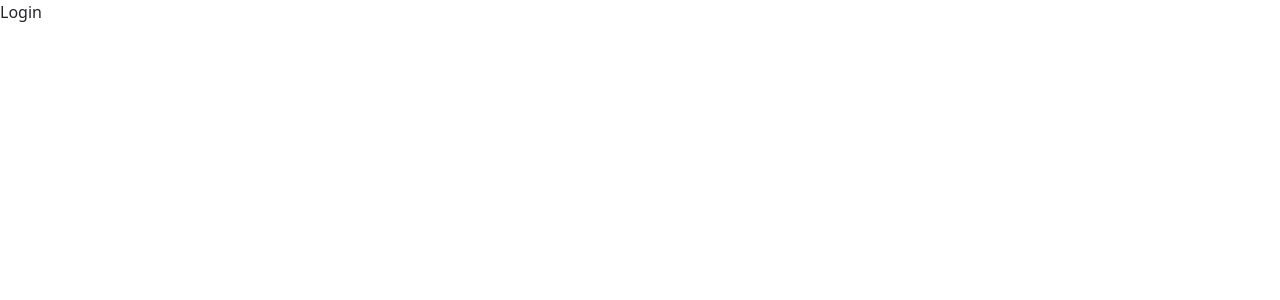
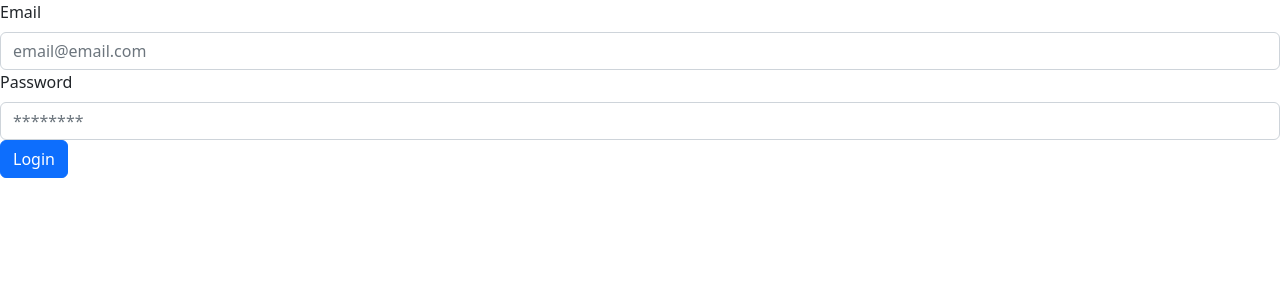
Before and after one commit to SoraBeat/alkemy-heroes-group-5, a React (Create React App) app: page / in a window 1280 px wide. Shown: the top 300 px of the page. Built offline with nearby package versions, Linux system fonts and the light colour scheme.

Commit message:
Basic form structure and field validation with formik and yup
Missing to create the repeating components

```diff
--- a/package.json
+++ b/package.json
@@ -14,7 +14,8 @@
     "react-router-dom": "^6.4.1",
     "react-scripts": "5.0.1",
     "sweetalert": "^2.1.2",
-    "web-vitals": "^2.1.4"
+    "web-vitals": "^2.1.4",
+    "yup": "^0.32.11"
   },
   "scripts": {
     "start": "react-scripts start",
--- a/src/views/Login.jsx
+++ b/src/views/Login.jsx
@@ -1,9 +1,61 @@
-import React from 'react'
+import React from "react";
+import { useFormik } from "formik";
+import * as Yup from "yup";
 
 const Login = () => {
+  const formik = useFormik({
+    initialValues: {
+      email: "",
+      password: "",
+    },
+    onSubmit: (formData) => {
+      console.log(formData);
+    },
+    validationSchema: Yup.object({
+      email: Yup.string()
+        .email("Invalid email")
+        .required("This field is required"),
+      password: Yup.string().required("This field is required"),
+    }),
+  });
+
   return (
-    <div>Login</div>
-  )
-}
+    <div>
+      <form onSubmit={formik.handleSubmit}>
+        <div>
+          <label htmlFor="email" className="form-label">
+            Email
+          </label>
+          <input
+            className="form-control"
+            type="text"
+            placeholder="email@email.com"
+            name="email"
+            onChange={formik.handleChange}
+          />
+        </div>
+        {formik.errors.email && formik.touched.email && (
+          <h1>{formik.errors.email}</h1>
+        )}
+        <div>
+          <label htmlFor="password" className="form-label">
+            Password
+          </label>
+          <input
+            className="form-control"
+            type="password"
+            placeholder="********"
+            name="password"
+            onChange={formik.handleChange}
+          />
+        </div>
+        {formik.errors.email && formik.touched.email && (
+          <h1>{formik.errors.password}</h1>
+        )}
+        <input type="submit" value="Login" className="btn btn-primary" />
+      </form>
+    </div>
+  );
+};
 
-export default Login
+export default Login;
```
Also changed, not shown: 1 other file (tests, documents, lock files or other folders).
